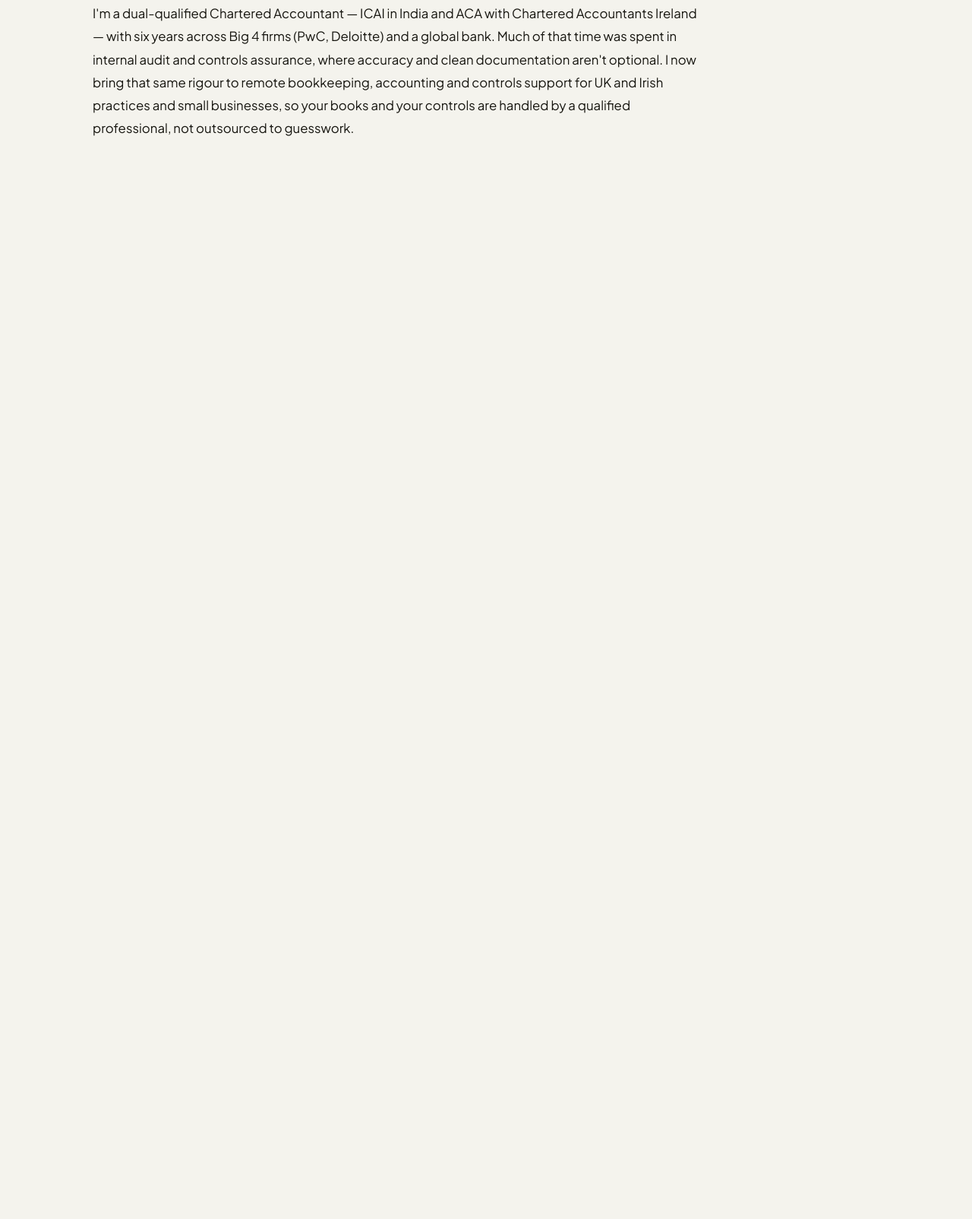
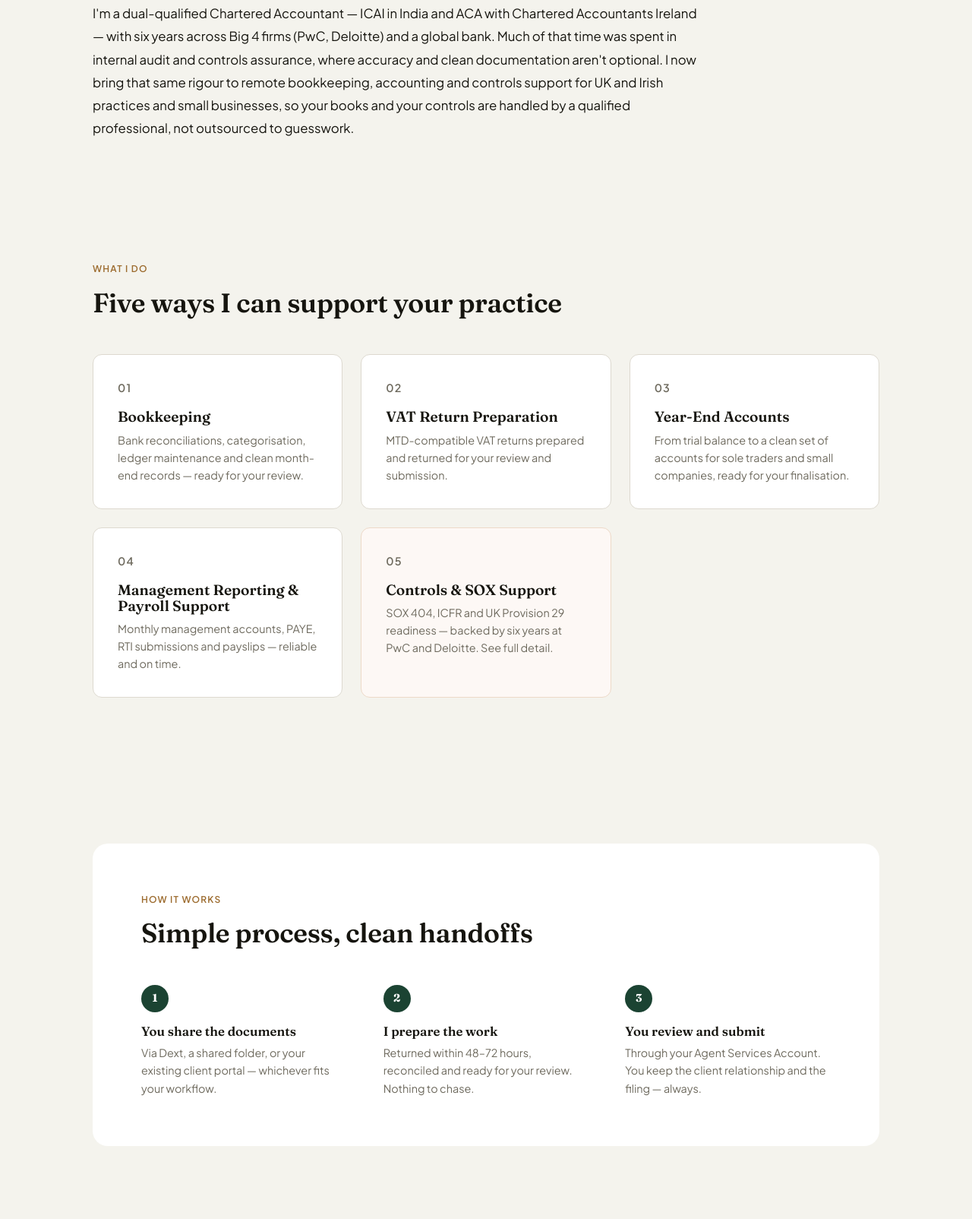
Before and after one commit to ca-mathurakansha/website, a plain HTML site: page index.html in a window 1280 px wide. Shown: the part 727-2331 px from the top of the page at 76% size. Before the commit the page ends 975 px from the top, so only its background shows below. Drawn offline with Linux system fonts and the light colour scheme.

Commit message:
feat: home service cards + how-it-works

```diff
--- a/css/styles.css
+++ b/css/styles.css
@@ -338,3 +338,86 @@
   font-size: 1.05rem;
   line-height: 1.8;
 }
+
+/* =========================================================
+   SERVICE CARDS (Home)
+   ========================================================= */
+.services-grid {
+  display: grid;
+  grid-template-columns: repeat(auto-fill, minmax(300px, 1fr));
+  gap: var(--sp-3);
+}
+
+.service-card {
+  display: block;
+  background: var(--surface);
+  border: 1px solid var(--border);
+  border-radius: var(--r-md);
+  padding: var(--sp-4);
+  transition: border-color 0.18s, box-shadow 0.18s, transform 0.18s;
+}
+.service-card:hover,
+.service-card:focus-visible {
+  border-color: var(--primary);
+  box-shadow: 0 4px 16px rgba(30, 92, 82, 0.1);
+  transform: translateY(-2px);
+}
+
+.service-card__number {
+  font-size: 0.75rem;
+  font-weight: 700;
+  letter-spacing: 0.08em;
+  color: var(--primary);
+  margin-bottom: var(--sp-2);
+}
+
+.service-card h3 { margin-bottom: var(--sp-1); }
+
+.service-card p {
+  font-size: 0.9rem;
+  color: var(--text-muted);
+  line-height: 1.6;
+}
+
+.service-card--controls {
+  border-color: #EDD9C8;
+  background: #FDF8F5;
+}
+.service-card--controls:hover,
+.service-card--controls:focus-visible {
+  border-color: var(--primary);
+}
+
+/* =========================================================
+   HOW IT WORKS
+   ========================================================= */
+.how-it-works {
+  background: var(--surface);
+  border-radius: var(--r-lg);
+  padding: var(--sp-8);
+}
+
+.steps {
+  display: grid;
+  grid-template-columns: repeat(auto-fit, minmax(240px, 1fr));
+  gap: var(--sp-6);
+  margin-top: var(--sp-6);
+}
+
+.step__number {
+  display: inline-flex;
+  align-items: center;
+  justify-content: center;
+  width: 36px;
+  height: 36px;
+  border-radius: 50%;
+  background: var(--primary);
+  color: #fff;
+  font-family: var(--font-heading);
+  font-size: 0.9rem;
+  font-weight: 700;
+  margin-bottom: var(--sp-2);
+}
+
+.step h3 { margin-bottom: var(--sp-1); font-size: 1.05rem; }
+.step p  { font-size: 0.9rem; color: var(--text-muted); line-height: 1.6; }
--- a/index.html
+++ b/index.html
@@ -47,8 +47,65 @@
       </div>
     </section>
 
-    <!-- SERVICE CARDS: Task 4 -->
-    <!-- HOW IT WORKS: Task 4 -->
+    <section class="section">
+      <div class="container">
+        <p class="section-label">What I do</p>
+        <h2 class="section__heading">Five ways I can support your practice</h2>
+        <div class="services-grid">
+          <a href="services.html#bookkeeping" class="service-card">
+            <p class="service-card__number">01</p>
+            <h3>Bookkeeping</h3>
+            <p>Bank reconciliations, categorisation, ledger maintenance and clean month-end records — ready for your review.</p>
+          </a>
+          <a href="services.html#vat" class="service-card">
+            <p class="service-card__number">02</p>
+            <h3>VAT Return Preparation</h3>
+            <p>MTD-compatible VAT returns prepared and returned for your review and submission.</p>
+          </a>
+          <a href="services.html#year-end" class="service-card">
+            <p class="service-card__number">03</p>
+            <h3>Year-End Accounts</h3>
+            <p>From trial balance to a clean set of accounts for sole traders and small companies, ready for your finalisation.</p>
+          </a>
+          <a href="services.html#management" class="service-card">
+            <p class="service-card__number">04</p>
+            <h3>Management Reporting &amp; Payroll Support</h3>
+            <p>Monthly management accounts, PAYE, RTI submissions and payslips — reliable and on time.</p>
+          </a>
+          <a href="controls-sox.html" class="service-card service-card--controls">
+            <p class="service-card__number">05</p>
+            <h3>Controls &amp; SOX Support</h3>
+            <p>SOX 404, ICFR and UK Provision 29 readiness — backed by six years at PwC and Deloitte. See full detail.</p>
+          </a>
+        </div>
+      </div>
+    </section>
+
+    <section class="section">
+      <div class="container">
+        <div class="how-it-works">
+          <p class="section-label">How it works</p>
+          <h2>Simple process, clean handoffs</h2>
+          <div class="steps">
+            <div class="step">
+              <div class="step__number">1</div>
+              <h3>You share the documents</h3>
+              <p>Via Dext, a shared folder, or your existing client portal — whichever fits your workflow.</p>
+            </div>
+            <div class="step">
+              <div class="step__number">2</div>
+              <h3>I prepare the work</h3>
+              <p>Returned within 48–72 hours, reconciled and ready for your review. Nothing to chase.</p>
+            </div>
+            <div class="step">
+              <div class="step__number">3</div>
+              <h3>You review and submit</h3>
+              <p>Through your Agent Services Account. You keep the client relationship and the filing — always.</p>
+            </div>
+          </div>
+        </div>
+      </div>
+    </section>
     <!-- TRUST STRIP: Task 5 -->
     <!-- TIMEZONE: Task 5 -->
     <!-- HOME CTA: Task 5 -->
```
